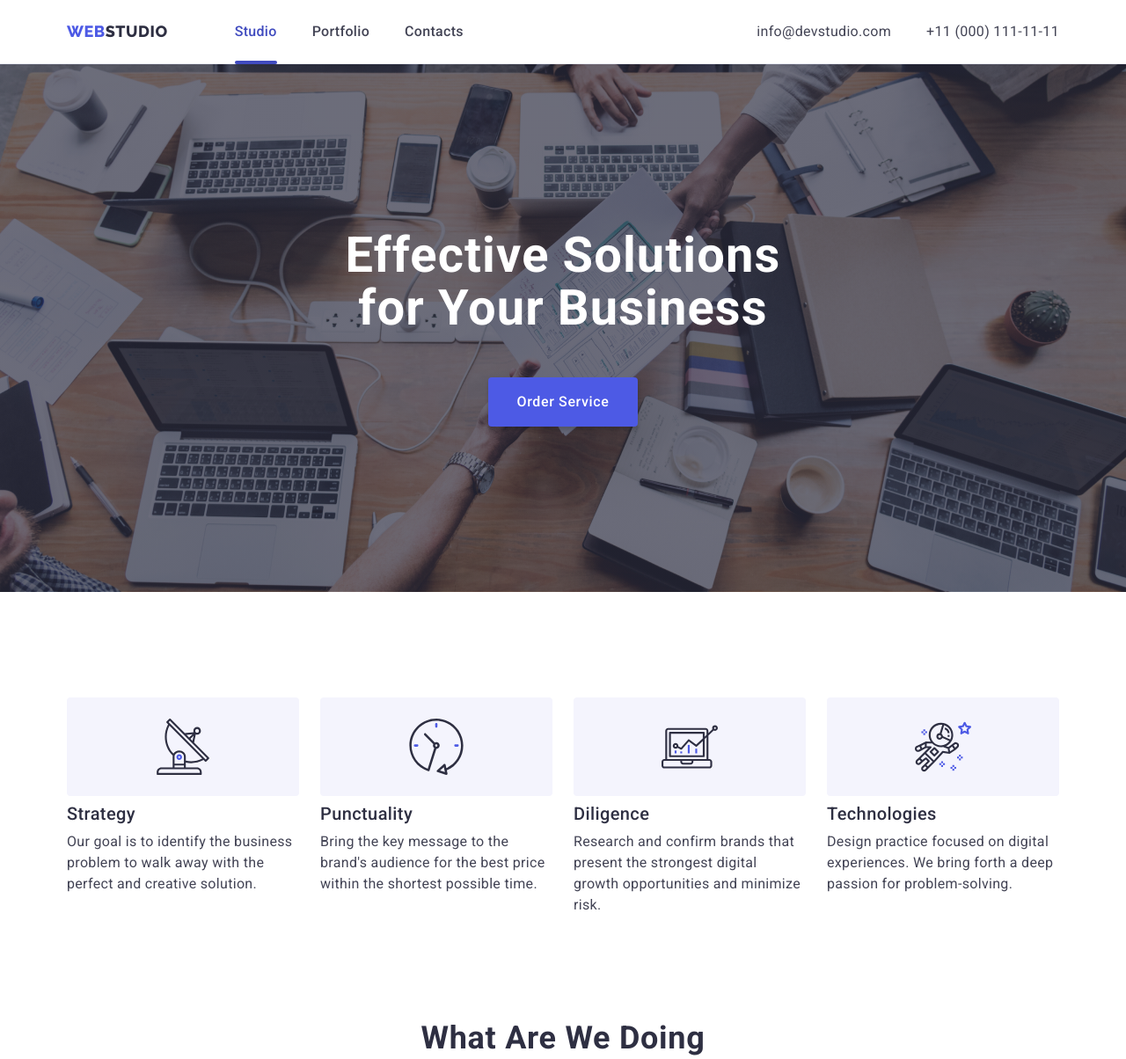
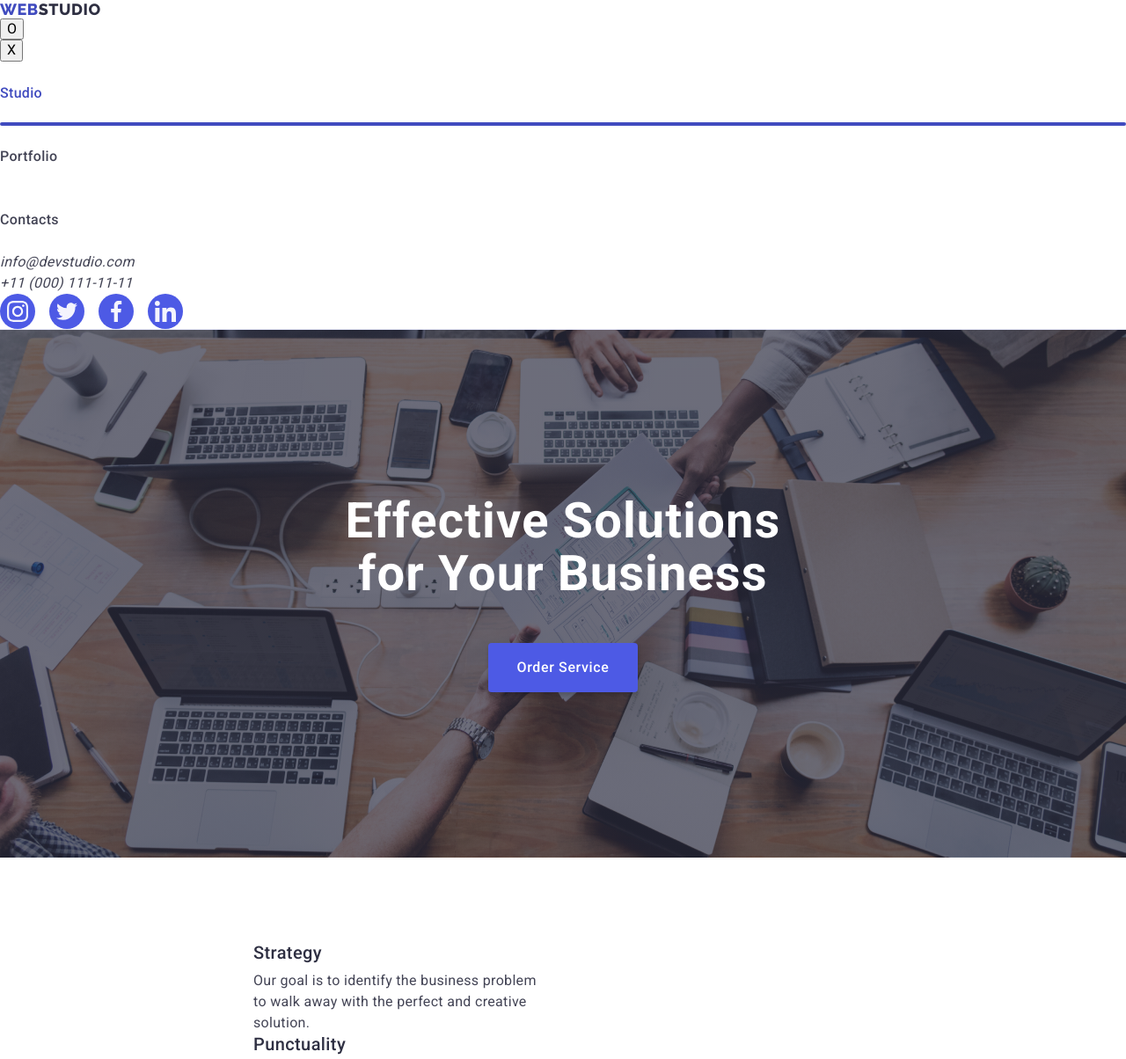
Before and after one commit to ViktoriaSharova/goit-markup-hw-07, a plain HTML site: page index.html in a window 1280 px wide. Shown: the top 1204 px of the page at 88% size. Drawn offline with nearby package versions, Linux system fonts and the light colour scheme.

Commit message:
work home 7

```diff
--- a/css/styles.css
+++ b/css/styles.css
@@ -32,17 +32,18 @@ ul {
 
 img {
     display: block;
+    width: 100%;
+    max-width: 100%;
+    height: auto;
 }
 
-.container {
+/* .container {
     width: 1158px;
     padding-left: 15px;
     padding-right: 15px;
-
     margin-left: auto;
     margin-right: auto;
-
-}
+} */
 
 .list {
     list-style: none;
@@ -54,6 +55,15 @@ img {
 
 }
 
+.container-mob {
+    width: 100%;
+    margin: 0 auto;
+    padding-left: 16px;
+    padding-right: 16px;
+}
+
+
+
 /* *----------------------HEADER-INDEX------------------* */
 
 .main-header {
@@ -64,18 +74,18 @@ img {
 }
 
 .navigation {
-    display: flex;
-    align-items: center;
+    /* display: flex; */
+    /* align-items: center; */
 }
 
 .header-container {
-    display: flex;
-    align-items: center;
+    /* display: flex;
+    align-items: center; */
 }
 
 .menu-list {
-    display: flex;
-    gap: 40px;
+    /* display: flex; */
+    /* gap: 40px; */
 
 }
 
@@ -84,7 +94,7 @@ img {
 }
 
 .address-list {
-    display: flex;
+    /* display: flex; */
     gap: 40px;
 }
 
@@ -117,7 +127,7 @@ img {
 
 .contact {
     font-style: normal;
-    display: flex;
+    /* display: flex; */
     align-items: center;
     margin-left: auto;
 
@@ -143,7 +153,7 @@ img {
     font-weight: 500;
     line-height: 1.5;
     letter-spacing: 0.02em;
-    display: flex;
+    /* display: flex; */
     justify-content: space-between;
     align-items: baseline;
 }
@@ -172,6 +182,15 @@ img {
     color: #404BBF;
 }
 
+/* *--------Mobile*-------* */
+
+
+
+
+.menu-open-btn {
+    margin-left: auto;
+}
+
 
 
 /* -------------------HERO SECTION--------------------- */
@@ -184,7 +203,8 @@ img {
     background-repeat: no-repeat;
     background-position: center;
     background-size: cover;
-    max-width: 1440px;
+    /* max-width: 1440px; */
+    width: 100%;
     margin: 0 auto;
 }
 
@@ -240,7 +260,7 @@ img {
     margin-bottom: 48px;
 }
 
-/*  -----------------SECONDARY-SECTION----------------- */
+ -----------------SECONDARY-SECTION-----------------
 .visually-hidden {
     position: absolute;
     width: 1px;
@@ -255,8 +275,10 @@ img {
 }
 
 .secondary-section {
-    padding-top: 120px;
-    padding-bottom: 120px;
+    /* padding-top: 120px;
+    padding-bottom: 120px; */
+    padding-top: 96px;
+    padding-bottom: 96px;
 
 }
 
@@ -274,11 +296,53 @@ img {
 
 
 .secondary-section-wrap{
-    display: flex;
+    /* display: flex; */
     align-items: center;
 
 
 }
+
+
+.list-secondary {
+    /* display: flex; */
+    /* gap: 24px; */
+    gap: 72px;
+
+}
+
+.secondary-item-list {
+    /* gap: 24px; */
+}
+
+.secondary-title {
+    font-weight: 500;
+    font-size: 20px;
+    line-height: 1.2;
+    letter-spacing: 0.02em;
+    color: var(--title-color);
+    /* display: flex; */
+    margin-bottom: 8px;
+
+}
+
+.secondary-text {
+    letter-spacing: 0.02em;
+    color: var(--primery-color);
+    /* display: flex; */
+    /* min-width: 264px; */
+    /* width: calc((100% - 72px) / 4); */
+    width: 100%;
+    /* gap: 24px; */
+
+}
+
+/* -----------------------SECTION-PROFILE---------------------- */
+
+.profile {
+    padding-top: 0px;
+    padding-bottom: 120px;
+}
+
 .title-text {
     font-weight: 700;
     font-size: 36px;
@@ -292,46 +356,6 @@ img {
 
 }
 
-.list-secondary {
-    display: flex;
-    gap: 24px;
-
-}
-
-.secondary-item-list {
-    gap: 24px;
-}
-
-.secondary-title {
-    font-weight: 500;
-    font-size: 20px;
-    line-height: 1.2;
-    letter-spacing: 0.02em;
-    color: var(--title-color);
-    display: flex;
-    margin-bottom: 8px;
-
-}
-
-.secondary-text {
-    letter-spacing: 0.02em;
-    color: var(--primery-color);
-    display: flex;
-    min-width: 264px;
-    width: calc((100% - 72px) / 4);
-    gap: 24px;
-
-}
-
-/* -----------------------SECTION-PROFILE---------------------- */
-
-.profile {
-    padding-top: 0px;
-    padding-bottom: 120px;
-}
-
-
-
 .list-img {
     display: flex;
     gap: 24px;
@@ -339,7 +363,6 @@ img {
 }
 
 .list-profile {
-
     min-width: 360px;
     display: flex;
     width: calc((100% - 48px) / 3);
@@ -356,7 +379,8 @@ img {
 
 .list-team {
     display: flex;
-    gap: 24px;
+    /* gap: 24px; */
+    gap: 72px;
 }
 
 .team {
@@ -402,7 +426,8 @@ img {
 
 .list-item-team {
     background-color: var(--light-color);
-    width: calc((100% - 72px) / 4);
+    /* width: calc((100% - 72px) / 4); */
+    width: 100%;
     text-align: center;
     box-shadow: 0px 1px 6px rgba(46, 47, 66, 0.08), 0px 1px 1px rgba(46, 47, 66, 0.16), 0px 2px 1px rgba(46, 47, 66, 0.08);
     border-radius: 0px 0px 4px 4px;
@@ -431,8 +456,10 @@ img {
 /* --------------CUSTOMERS-------------- */
 
 .customers {
-    padding-top: 120px;
-    padding-bottom: 120px;
+    /* padding-top: 120px;
+    padding-bottom: 120px; */
+    padding-top: 96px;
+    padding-bottom: 96px;
 }
 
 .title-customers {
@@ -448,15 +475,18 @@ img {
 }
 
 .customers-primery {
-    display: flex;
-    gap: 24px;
+    /* display: flex;
+    gap: 24px; */
+    gap: 72px;
 }
 
 .customers-list {
     box-sizing: border-box;
-    min-width: 168px;
+    /* min-width: 168px; */
+    min-width: 190px;
     height: 88px;
-    width: calc((100% - 120px) / 6);
+    /* width: calc((100% - 120px) / 6); */
+    width: calc((100% - 16px) / 2);
 
 
 }
@@ -464,7 +494,7 @@ img {
 .customers-link {
     width: 100%;
     height: 100%;
-    display: flex;
+    /* display: flex; */
     align-items: center;
     justify-content: center;
     color: #8e8f99;
@@ -494,7 +524,7 @@ img {
 
 
 .section-footer {
-    display: flex;
+    /* display: flex; */
     align-items: baseline;
     justify-content: space-between;
     letter-spacing: 0.02em;
@@ -504,7 +534,7 @@ img {
 }
 
 .footer-logo-index {
-    display: flex;
+    /* display: flex; */
     align-items: baseline;
 }
  .logo-section {
@@ -599,7 +629,7 @@ img {
 }
 
 .footer-index {
-    display: flex;
+    /* display: flex; */
     align-items: baseline;
 }
 
@@ -794,8 +824,8 @@ img {
     align-items: baseline;
 }
 .subscribe-form {
-    display: flex;
-    gap: 24px;
+    /* display: flex;
+    gap: 24px; */
 
 }
 
@@ -1108,3 +1138,33 @@ transform: translate(-50% -50%) scale(0);
 
  }
 /* --------------MODAL--------------- */
+
+@media screen and (min-width: 428px) {
+    .container-mob {
+        max-width: 396px;
+    }
+
+}
+
+@media screen and (min-width: 768px) {
+   .container-mob {
+    max-width: 736px;
+}
+
+.secondary-text {
+    letter-spacing: 0.02em;
+    color: var(--primery-color);
+    /* display: flex; */
+    /* min-width: 356px; */
+    width: calc((100% - 24px) / 2);
+    /* width: 100%; */
+    /* gap: 24px; */
+
+}
+}
+
+
+
+@media screen and (min-width: 1440px) {
+
+} */
--- a/index.html
+++ b/index.html
@@ -19,9 +19,9 @@
 <body>
 <header class="main-header">
     <div class="container header-container">
-        <nav class="navigation">
-            <a class="logo-link link" href="./index.html">Web<span class="logo-color">Studio</span></a>
-        <ul class="menu-list list">
+        <!-- <nav class="navigation"> -->
+        <a class="logo-link link" href="./index.html">Web<span class="logo-color">Studio</span></a>
+        <!-- <ul class="menu-list list">
             <li class="menu-item">
                 <a class="menu-link link current" href="./index.html">Studio</a>
             </li>
@@ -31,9 +31,9 @@
             <li class="menu-item">
                 <a class="menu-link link" href="">Contacts</a>
             </li>
-        </ul>
-        </nav>
-    <address class="contact">
+        </ul> -->
+        <!-- </nav> -->
+    <!-- <address class="contact">
         <ul class="address-list list">
             <li class="address-item">
                 <a class="contact-link link" href="mailto:info@devstudio.com">info@devstudio.com</a>
@@ -44,8 +44,66 @@
 
             </li>
         </ul>
+    </address> -->
+        <button type="button" class="menu-open-btn">O</button>
+    </div>
+    <div class="mob-menu">
+        <button type="button" class="menu-close-btn">X</button>
+            <div class="container header-container">
+                <nav class="navigation">
+                    <ul class="menu-list list">
+                        <li class="menu-item">
+                            <a class="menu-link link current" href="./index.html">Studio</a>
+                        </li>
+                        <li class="menu-item">
+                            <a class="menu-link link" href="./portfolio.html">Portfolio</a>
+                        </li>
+                        <li class="menu-item">
+                            <a class="menu-link link" href="">Contacts</a>
+                        </li>
+                    </ul>
+                </nav>
+                <address class="contact">
+                    <address class="address-list list">
+                        <li class="address-item">
+                            <a class="contact-link link" href="mailto:info@devstudio.com">info@devstudio.com</a>
 
-    </address>
+                        </li>
+                        <li class="address-item">
+                            <a class="contact-link link" href="tel:+110001111111">+11 (000) 111-11-11</a>
+
+                        </li>
+                    </address>
+                        <ul class="footer-social ">
+                            <li class="footer-social-link list">
+                                <a href="" class="social-link link" target="_blank" rel="noopener noreferrer">
+                                    <svg class="social-icon" width="24" height="24">
+                                        <use href="./images/icons.svg#icon-instagram"></use>
+                                    </svg>
+                                </a>
+                            </li>
+                            <li class="footer-social-link list">
+                                <a href="" class="social-link link" target="_blank" rel="noopener noreferrer">
+                                    <svg class="social-icon" width="24" height="24">
+                                        <use href="./images/icons.svg#icon-twitter"></use>
+                                    </svg>
+                                </a>
+                            </li>
+                            <li class="footer-social-link list">
+                                <a href="" class="social-link link" target="_blank" rel="noopener noreferrer">
+                                    <svg class="social-icon" width="24" height="24">
+                                        <use href="./images/icons.svg#icon-facebook"></use>
+                                    </svg>
+                                </a>
+                            </li>
+                            <li class="footer-social-link list">
+                                <a href="" class="social-link link" target="_blank" rel="noopener noreferrer">
+                                    <svg class="social-icon" width="24" height="24">
+                                        <use href="./images/icons.svg#icon-linkedin"></use>
+                                    </svg>
+                                </a>
+                            </li>
+                        </ul>
     </div>
 </header>
 <main class="main">
@@ -56,45 +114,45 @@
         </div>
     </section>
     <section class="secondary-section ">
-        <div class="container secondary-section-wrap">
-        <h2 class="visually-hidden" >Our benefits</h2>
+        <div class="container-mob secondary-section-wrap">
+        <!-- <h2 class="visually-hidden" >Our benefits</h2> -->
         <ul class="list-secondary list">
             <li class="secondary-item-list">
-                <div class="icon">
+                <!-- <div class="icon">
                     <svg class="icon-first" width="64" height="64">
                         <use href="./images/icons.svg#icon-vector1"></use>
-                    </svg>
-                </div>
+                    </svg>  -->
+                <!-- </div> -->
                     <h3 class="secondary-title">Strategy</h3>
                         <p class="secondary-text">Our goal is to identify the business problem to walk away with the perfect and creative solution.</p>
 
             </li>
             <li class="secondary-item-list">
-                <div class="icon">
+                <!-- <div class="icon">
                     <svg class="icon-first" width="64" height="64">
                         <use href="./images/icons.svg#icon-vector2"></use>
-                    </svg>
-                </div>
+                    </svg> -->
+                <!-- </div> -->
                     <h3 class="secondary-title">Punctuality</h3>
                 <p class="secondary-text">Bring the key message to the brand's audience for the best price within the shortest possible time.</p>
 
             </li>
             <li class="secondary-item-list">
-                <div class="icon">
+                <!-- <div class="icon">
                     <svg class="icon-first" width="64" height="64">
                         <use href="./images/icons.svg#icon-vector3"></use>
                     </svg>
-                </div>
+                </div> -->
                     <h3 class="secondary-title">Diligence</h3>
                 <p class="secondary-text">Research and confirm brands that present the strongest digital growth opportunities and minimize risk.</p>
 
             </li>
             <li class="secondary-item-list">
-                <div class="icon">
+                <!-- <div class="icon">
                     <svg class="icon-first" width="64" height="64">
                         <use href="./images/icons.svg#icon-vector4"></use>
                     </svg>
-                </div>
+                </div> -->
                     <h3 class="secondary-title">Technologies</h3>
                 <p class="secondary-text">Design practice focused on digital experiences. We bring forth a deep passion for problem-solving.</p>
 
@@ -102,7 +160,7 @@
         </ul>
         </div>
     </section>
-    <section class="profile">
+    <!-- <section class="profile">
         <div class="container profile-wrap">
          <h2 class="title-text">What are we doing</h2>
         <ul class="list-img list">
@@ -117,8 +175,8 @@
             </li>
         </ul>
         </div>
-    </section>
-    <section class="team-section">
+    </section> -->
+    <!-- <section class="team-section">
         <div class="container">
          <h2 class="title-text">Our Team</h2>
         <ul class="list-team list">
@@ -319,7 +377,7 @@
             </ul>
 
             </div>
-    </section>
+    </section> -->
     </main>
     <footer class="section-footer">
     <div class="container footer-logo-index">
```
Also changed, not shown: images/hero-mob-1x.jpg (added), images/hero-mob-2x.jpg (added), images/team1-mob-1x.jpg (added), images/team1-mob-2x.jpg (added), images/team2-mob-1x.jpg (added), images/team2-mob-2x.jpg (added), images/team3-mob-1x.jpg (added), images/team3-mob-2x.jpg (added), images/team4-mob-1x.jpg (added), images/team4-mob-2x.jpg (added).
